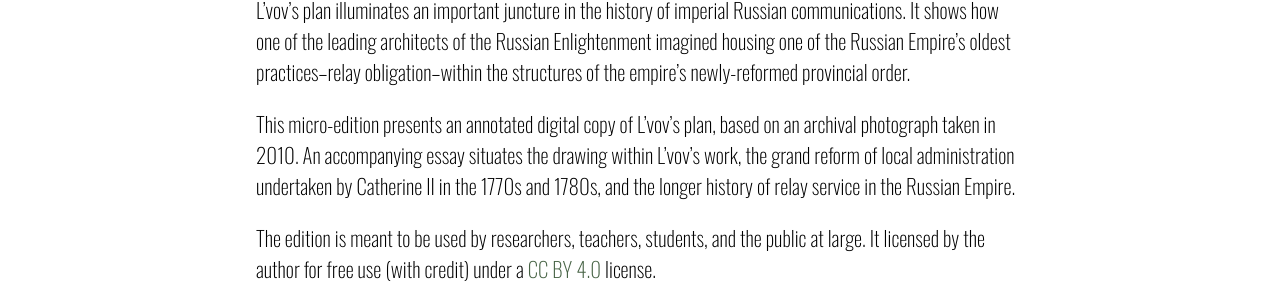
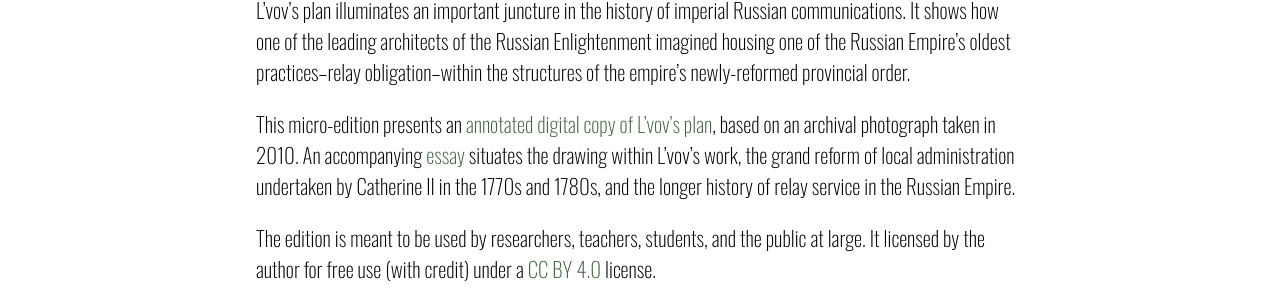
Before and after one commit to jwr12/imperial_russian_post_office_1782, a Jekyll site: the page built from 001_introduction.md, in a window 1280 px wide. Shown: the part 376-679 px from the top of the page. Built offline with Jekyll 4.4.1, drawn with Linux system fonts in a browser that asks for light colours; part of the change alters nothing that is shown.

```diff
--- a/001_introduction.md
+++ b/001_introduction.md
@@ -7,7 +7,7 @@ number: 001
 
 In 1782, the Russian nobleman Nikolai L'vov prepared a "Model Plan for a District Post-Yard."  This drawing is preserved in St. Petersburg in a clean manuscript copy held by the Russian State Historical Archive[^1].  As a source, L'vov's plan illuminates an important juncture in the history of imperial Russian communications.  It shows how one of the leading architects of the Russian Enlightenment imagined housing one of the Russian Empire's oldest practices--relay obligation--within the structures of the empire's newly-reformed provincial order.
 
-This micro-edition presents an annotated digital copy of L'vov's plan, based on an archival photograph taken in 2010.  An accompanying essay situates the drawing within L'vov's work, the grand reform of local administration undertaken by Catherine II in the 1770s and 1780s, and the longer history of relay service in the Russian Empire.
+This micro-edition presents an [annotated digital copy of L'vov's plan](https://jwr12.github.io/imperial_russian_post_office_1782/002_source.html), based on an archival photograph taken in 2010.  An accompanying [essay](https://jwr12.github.io/imperial_russian_post_office_1782/003_about_the_source.html) situates the drawing within L'vov's work, the grand reform of local administration undertaken by Catherine II in the 1770s and 1780s, and the longer history of relay service in the Russian Empire.
 
 The edition is meant to be used by researchers, teachers, students, and the public at large.  It licensed by the author for free use (with credit) under a [CC BY 4.0](https://creativecommons.org/licenses/by/4.0/) license.
 
```
